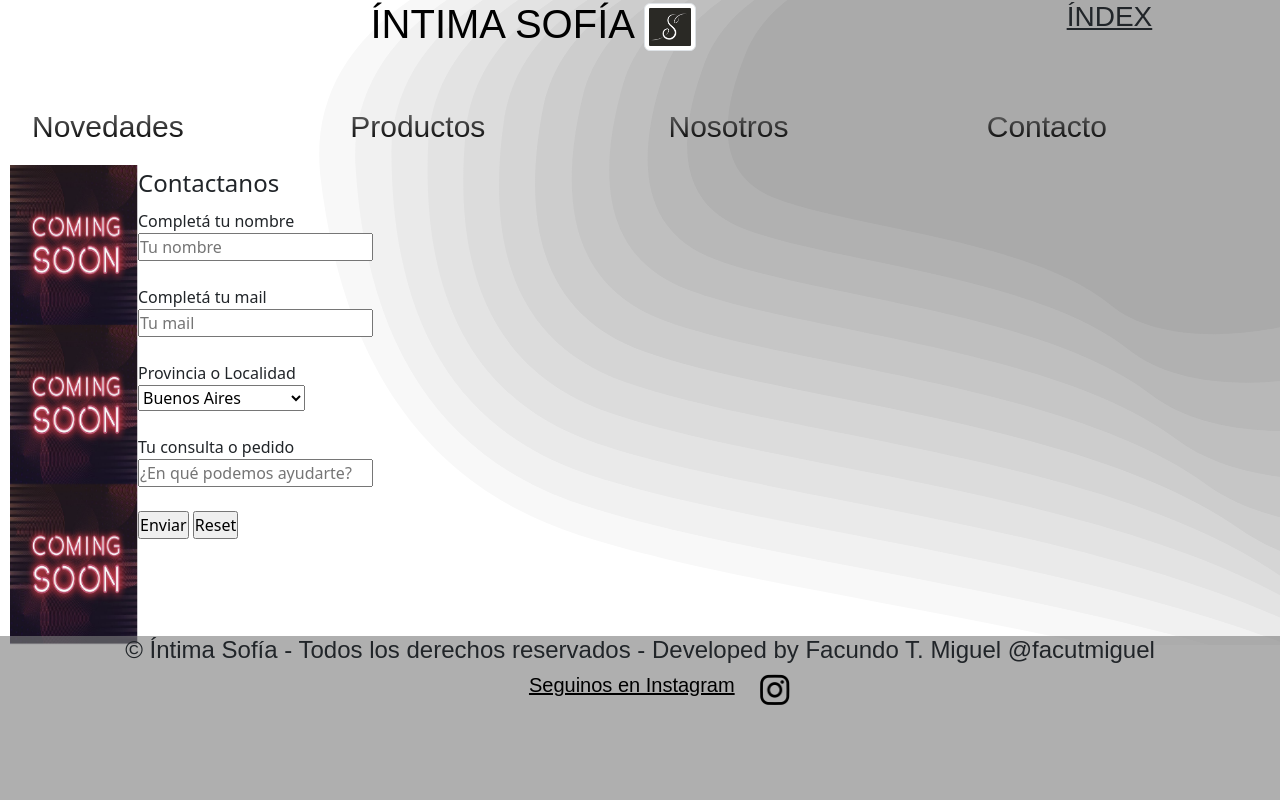
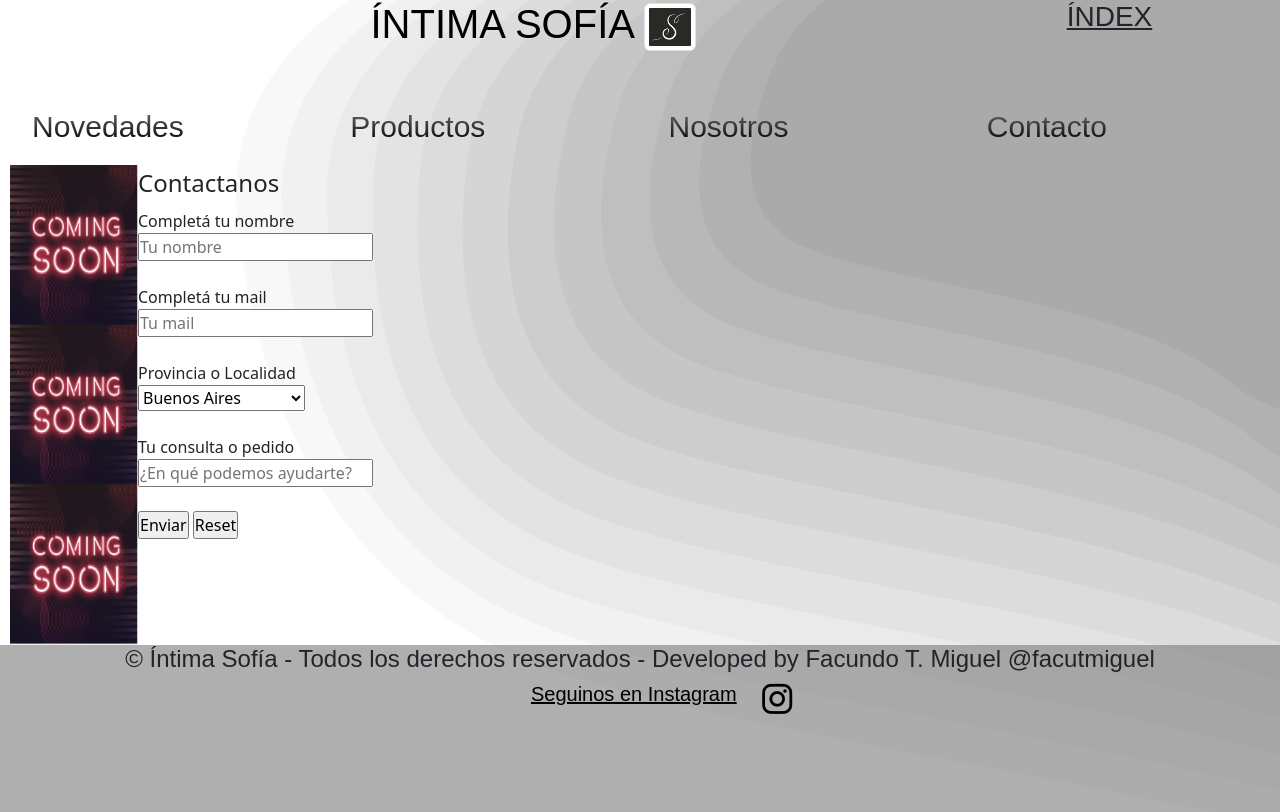
Before and after one commit to Hailstx/Proyecto-Coder, a plain HTML site: page pages/contacto.html in a window 1280 px wide. Drawn offline with nearby package versions, Linux system fonts and the light colour scheme; files whose address does not match are found by name; a web font is replaced by a local one.

Commit message:
Problema de sintaxis solucionado en contacto

```diff
--- a/css/styles.css
+++ b/css/styles.css
@@ -374,12 +374,15 @@ footer{
         height: 100vh;
         width: 100vw;
         grid-template-columns: 1fr 1fr 1fr 1fr 1fr;
-        grid-template-rows: 0.3fr 1fr 2fr 1fr 0.3fr;
+        grid-template-rows: 0.3fr 1fr 2fr 1fr 1fr 1fr 1fr 1fr;
         gap: 10px;
         grid-template-areas:    "logo header header header indexbutton"
                                 "Menuitems Menuitems Menuitems Menuitems Menuitems"
                                 "aside contactform contactform contactform contactform"
                                 "aside contactform contactform contactform contactform"
+                                ". . . . ."
+                                ". . . . ."
+                                ". . . . ."
                                 "footer footer footer footer footer";
     }
 
--- a/pages/contacto.html
+++ b/pages/contacto.html
@@ -43,7 +43,7 @@
             </ul>
         </nav>
         </header>
-        <div class="row col-12">
+        <div class="row">
             <aside class="aside col-2">
             <img src="../img/publicidad.png" alt="Publicidad" id="publicidad">
             </aside>
@@ -112,7 +112,8 @@
         </fieldset>
         </form>
         </div>
-        <footer class="row footer fixed-bottom p-0 m-0">
+        </div>
+        <footer class="row footer">
             <h3 style="font-family: 'Radio Canada', sans-serif;" class="fs-4 text-center">
                 © Íntima Sofía - Todos los derechos reservados - Developed by Facundo T. Miguel @facutmiguel
             </h3>
```
